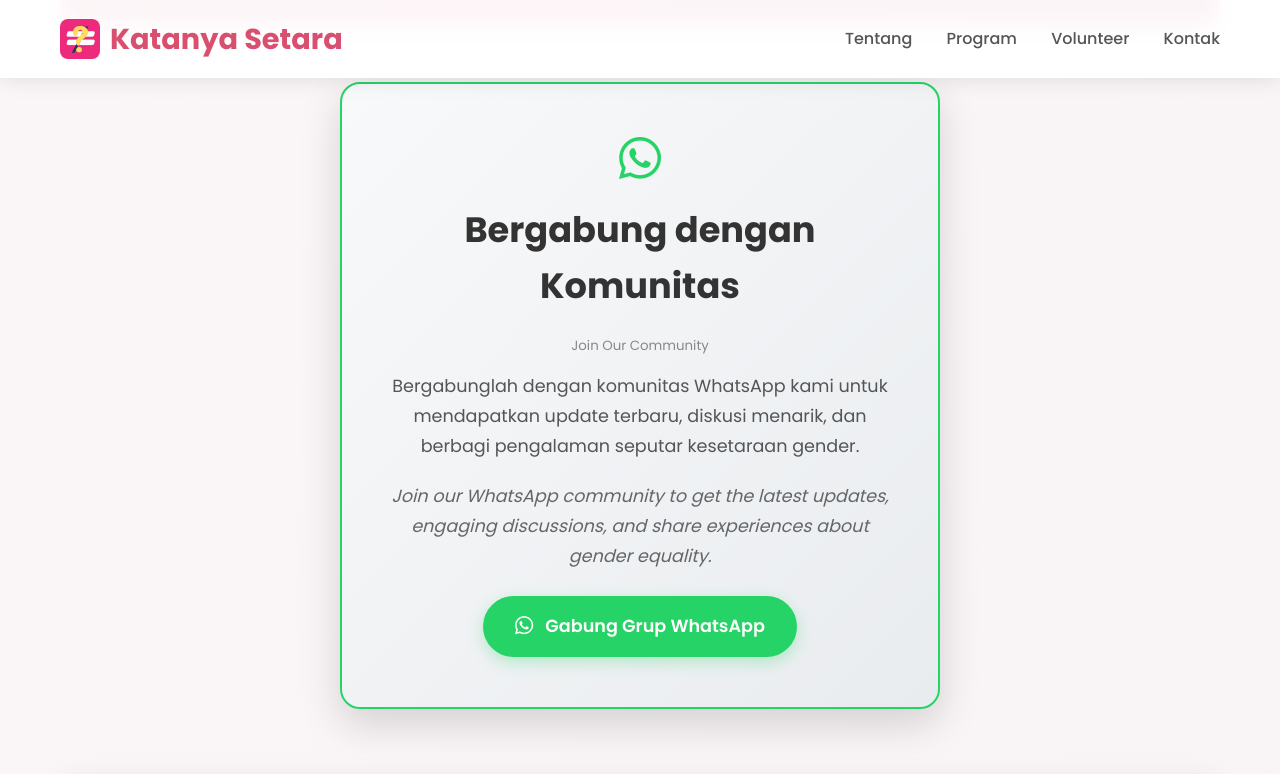
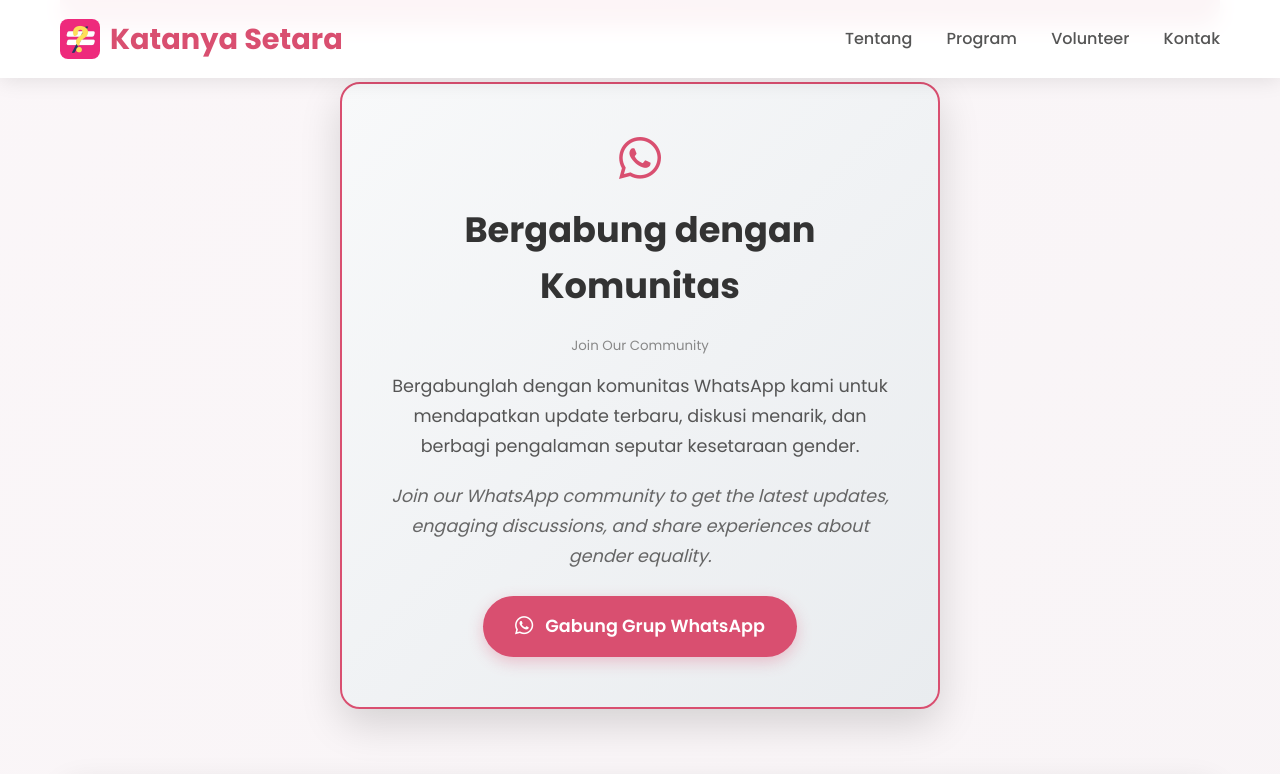
Before and after one commit to Sylnzy/katanyasetara, a plain HTML site: page index.html in a window 1280 px wide. In both pictures the pointer is over the element 640 px from the left and 4846 px from the top of the page. Shown: the part 4446-5220 px from the top of the page. Drawn offline with Linux system fonts and the light colour scheme.

Commit message:
fix warna komunitas wa

```diff
--- a/index.html
+++ b/index.html
@@ -210,9 +210,13 @@
                             onerror="this.src='https://images.unsplash.com/photo-1559027006-448665bd7c7f?w=400&h=250&fit=crop'">
                         <div class="gallery-item-content">
                             <h3>Belajar Setara</h3>
-                            <p>Belajar bersama lewat webinar, kelas, atau workshop dengan tema umum seperti melakukan edukasi pencegahan kekerasan seksual pada anak, menyebarkan minat literasi dengan belajar bahasa bersama, keterampilan praktis yang inklusif, dan sebagainya.</p>
+                            <p>Belajar bersama lewat webinar, kelas, atau workshop dengan tema umum seperti melakukan
+                                edukasi pencegahan kekerasan seksual pada anak, menyebarkan minat literasi dengan
+                                belajar bahasa bersama, keterampilan praktis yang inklusif, dan sebagainya.</p>
                             <small style="color: #666; font-style: italic; margin-top: 10px; display: block;">
-                                Learning together through webinars, classes, or workshops on general topics such as educating about sexual violence prevention for children, spreading literacy interest by learning languages together, inclusive practical skills, and more.
+                                Learning together through webinars, classes, or workshops on general topics such as
+                                educating about sexual violence prevention for children, spreading literacy interest by
+                                learning languages together, inclusive practical skills, and more.
                             </small>
                         </div>
                     </div>
@@ -237,8 +241,7 @@
 
                     <!-- Program 5: Aksi Setara -->
                     <div class="gallery-item">
-                        <img src="assets/aksisetara.jpg"
-                            alt="Aksi Setara" loading="lazy"
+                        <img src="assets/aksisetara.jpg" alt="Aksi Setara" loading="lazy"
                             onerror="this.src='assets/aksisetara.jpg'">
                         <div class="gallery-item-content">
                             <h3>Aksi Setara</h3>
@@ -294,16 +297,20 @@
             <section class="whatsapp-community-section">
                 <div class="community-container">
                     <div class="community-content">
-                        <i class="fab fa-whatsapp" style="font-size: 3rem; color: #25D366; margin-bottom: 20px;"></i>
+                        <i class="fab fa-whatsapp" style="font-size: 3rem; color: #d94f70; margin-bottom: 20px;"></i>
                         <h2>Bergabung dengan Komunitas</h2>
                         <small style="display: block; color: #888; margin-bottom: 16px;">Join Our Community</small>
                         <p style="text-align: center; line-height: 1.7; margin-bottom: 20px;">
-                            Bergabunglah dengan komunitas WhatsApp kami untuk mendapatkan update terbaru, diskusi menarik, dan berbagi pengalaman seputar kesetaraan gender.
+                            Bergabunglah dengan komunitas WhatsApp kami untuk mendapatkan update terbaru, diskusi
+                            menarik, dan berbagi pengalaman seputar kesetaraan gender.
                         </p>
-                        <p style="text-align: center; line-height: 1.7; margin-bottom: 25px; font-style: italic; color: #666;">
-                            Join our WhatsApp community to get the latest updates, engaging discussions, and share experiences about gender equality.
+                        <p
+                            style="text-align: center; line-height: 1.7; margin-bottom: 25px; font-style: italic; color: #666;">
+                            Join our WhatsApp community to get the latest updates, engaging discussions, and share
+                            experiences about gender equality.
                         </p>
-                        <a href="https://chat.whatsapp.com/BXMfOl4ElggHG8URtMAgZK" target="_blank" rel="noopener noreferrer" class="whatsapp-btn">
+                        <a href="https://chat.whatsapp.com/BXMfOl4ElggHG8URtMAgZK" target="_blank"
+                            rel="noopener noreferrer" class="whatsapp-btn">
                             <i class="fab fa-whatsapp"></i>
                             Gabung Grup WhatsApp
                         </a>
--- a/styles.css
+++ b/styles.css
@@ -479,7 +479,7 @@ main {
 .community-content:hover {
   transform: translateY(-5px);
   box-shadow: 0 15px 40px rgba(0,0,0,0.15);
-  border-color: #25D366;
+  border-color: #d94f70;
 }
 
 .community-content h2 {
@@ -500,20 +500,20 @@ main {
   align-items: center;
   gap: 12px;
   padding: 16px 32px;
-  background: #25D366;
+  background: #d94f70;
   color: white;
   text-decoration: none;
   border-radius: 50px;
   font-weight: 600;
   font-size: 1.1rem;
   transition: all 0.3s ease;
-  box-shadow: 0 5px 15px rgba(37, 211, 102, 0.3);
+  box-shadow: 0 5px 15px rgba(217, 79, 112, 0.3);
 }
 
 .whatsapp-btn:hover {
-  background: #128C7E;
+  background: #c13f5f;
   transform: translateY(-3px);
-  box-shadow: 0 8px 25px rgba(37, 211, 102, 0.4);
+  box-shadow: 0 8px 25px rgba(217, 79, 112, 0.4);
   color: white;
 }
 
```
